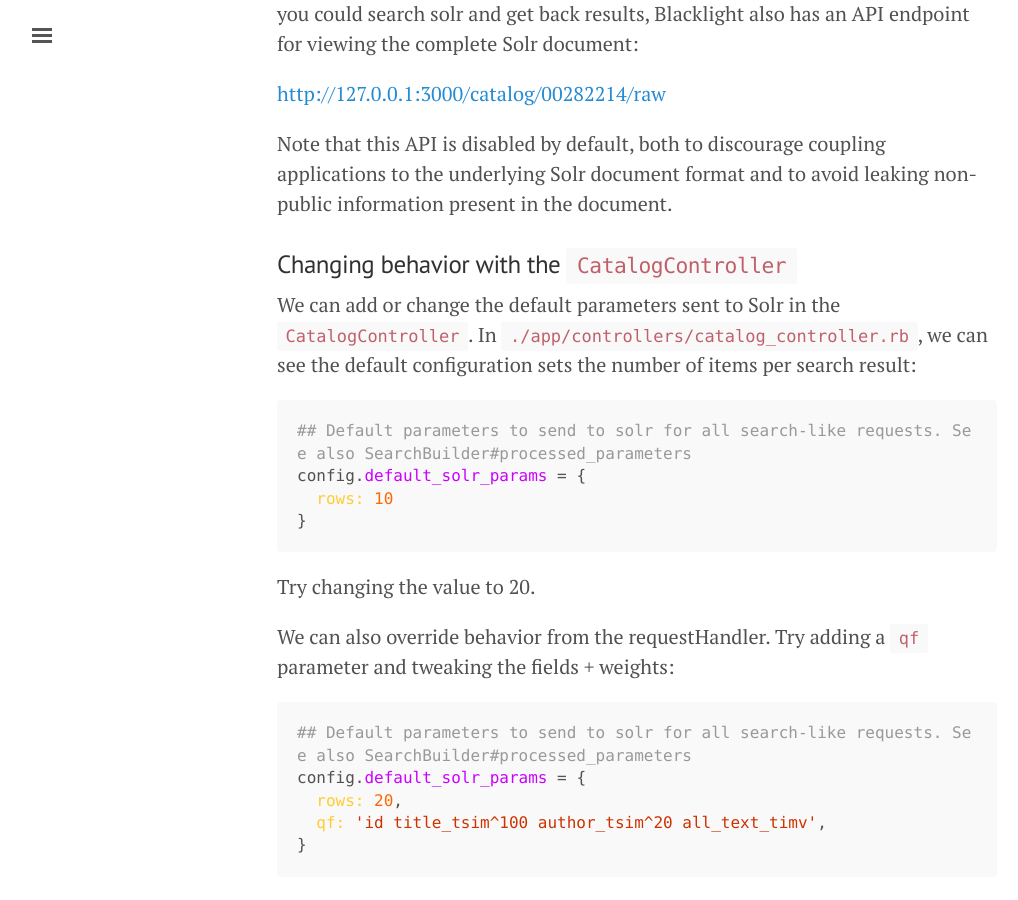
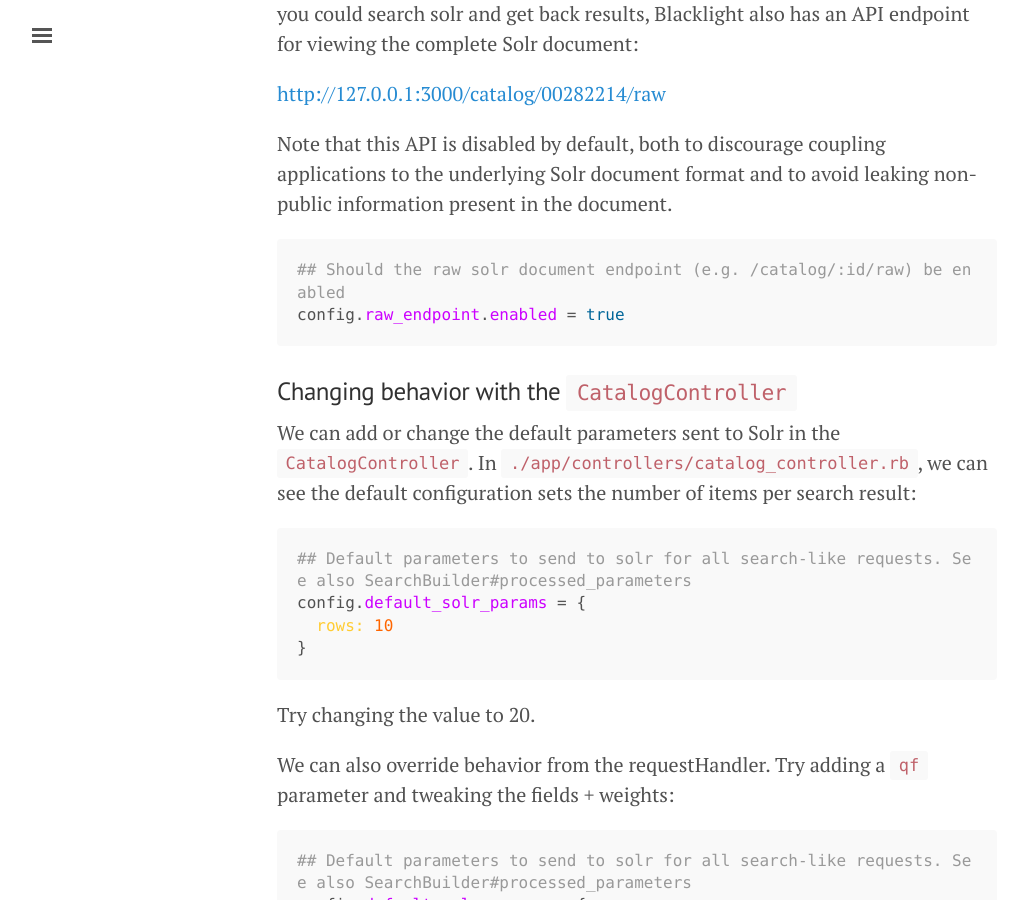
Before and after one commit to projectblacklight/customizing-blacklight, a Jekyll site: the page built from v8.0.0.alpha/14-solr-parameters.md, in a window 1280 px wide and 900 px high, scrolled down 1078 px. Shown: the whole window, without its empty margins (3-1021 px from the left). Built offline with Jekyll 4.4.1, drawn with Linux system fonts in a browser that asks for light colours.

Commit message:
Add steps to enable the raw doc api

````diff
--- a/v8.0.0.alpha/14-solr-parameters.md
+++ b/v8.0.0.alpha/14-solr-parameters.md
@@ -40,6 +40,11 @@
 [http://127.0.0.1:3000/catalog/00282214/raw](http://127.0.0.1:3000/catalog/00282214/raw)
 
 Note that this API is disabled by default, both to discourage coupling applications to the underlying Solr document format and to avoid leaking non-public information present in the document.
+
+```ruby
+## Should the raw solr document endpoint (e.g. /catalog/:id/raw) be enabled
+config.raw_endpoint.enabled = true
+```
 
 ### Changing behavior with the `CatalogController`
 
````
